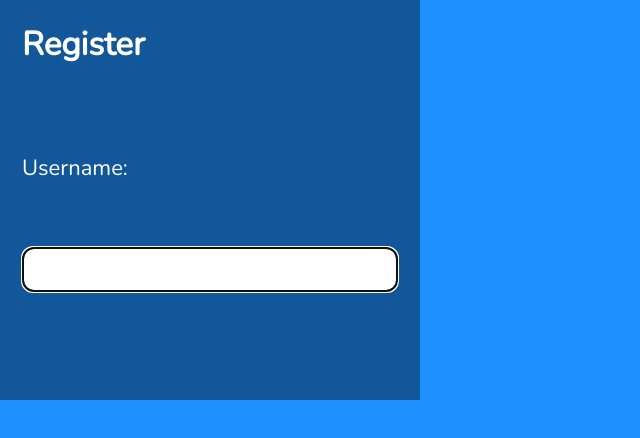
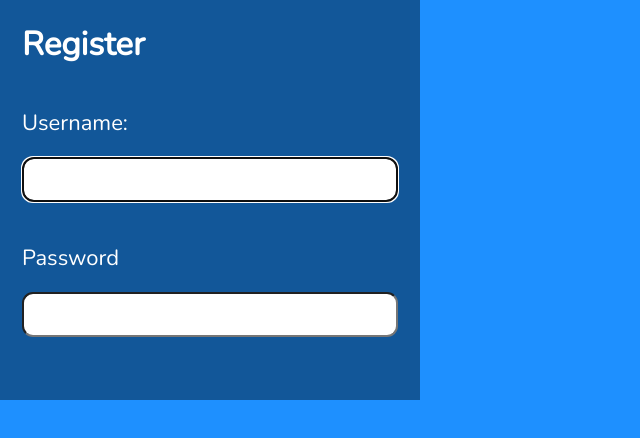
Before and after one commit to edwardkoikai/React-Login-Template, a React (Vite) app: page / in a window 1280 px wide. Shown: the top 438 px of the page, without its empty margins (0-640 px from the left). Built offline with nearby package versions, Linux system fonts and the light colour scheme.

Commit message:
add password input

```diff
--- a/src/Register.jsx
+++ b/src/Register.jsx
@@ -71,7 +71,7 @@
                     <FontAwesomeIcon icon={faCheck}/>
                 </span>
                 <span className={validName || !user ? "hide": "invalid"}>
-                    <FontAwesomeIcon icon={faCheck}/>
+                    <FontAwesomeIcon icon={faTimes}/>
                 </span>
 
 
@@ -94,6 +94,37 @@
                 Must begin with a letter.<br/>
                 Letters, number, underscores, hyphens allowed
             </p>
+            <label htmlFor="password">
+                Password
+                <span className={validPwd? "valid" : "hide"}>
+                    <FontAwesomeIcon icon={faCheck}/>
+                </span>
+                <span className={validPwd || !pwd ? "hide": "invalid"}>
+                    <FontAwesomeIcon icon={faInfoCircle}/>
+                </span>
+            </label>
+            <input
+            type='password'
+            id= "password"
+            onChange={(e)=> setPwd(e.target.value)}
+            required
+            aria-invalid = {validPwd ? "false" : "true"}
+            aria-describedby='pwdnote'
+            onFocus={()=> setPwdFocus(true)}
+            onBlur={()=> setPwdFocus(false)}
+            />
+            <p id='pwdnote'className={pwdFocus && !validPwd ? "instructions" : "offscreen"}>
+            <FontAwesomeIcon  icon={faInfoCircle}/>
+                8 to 24 characters.<br/>
+                Must include uppercase and lowercase letters, a number and special character<br/>
+                Allowed special characters: <span aria-label='exclamation mark'>!</span>
+                <span aria-label='at stmbol'>@</span>
+                <span aria-label='hashtag'>#</span>
+                <span aria-label='dollar sigh'>$</span>
+                <span aria-label='percent'>%</span>
+
+            </p>
+
         </form>
     </section>
   )
```
